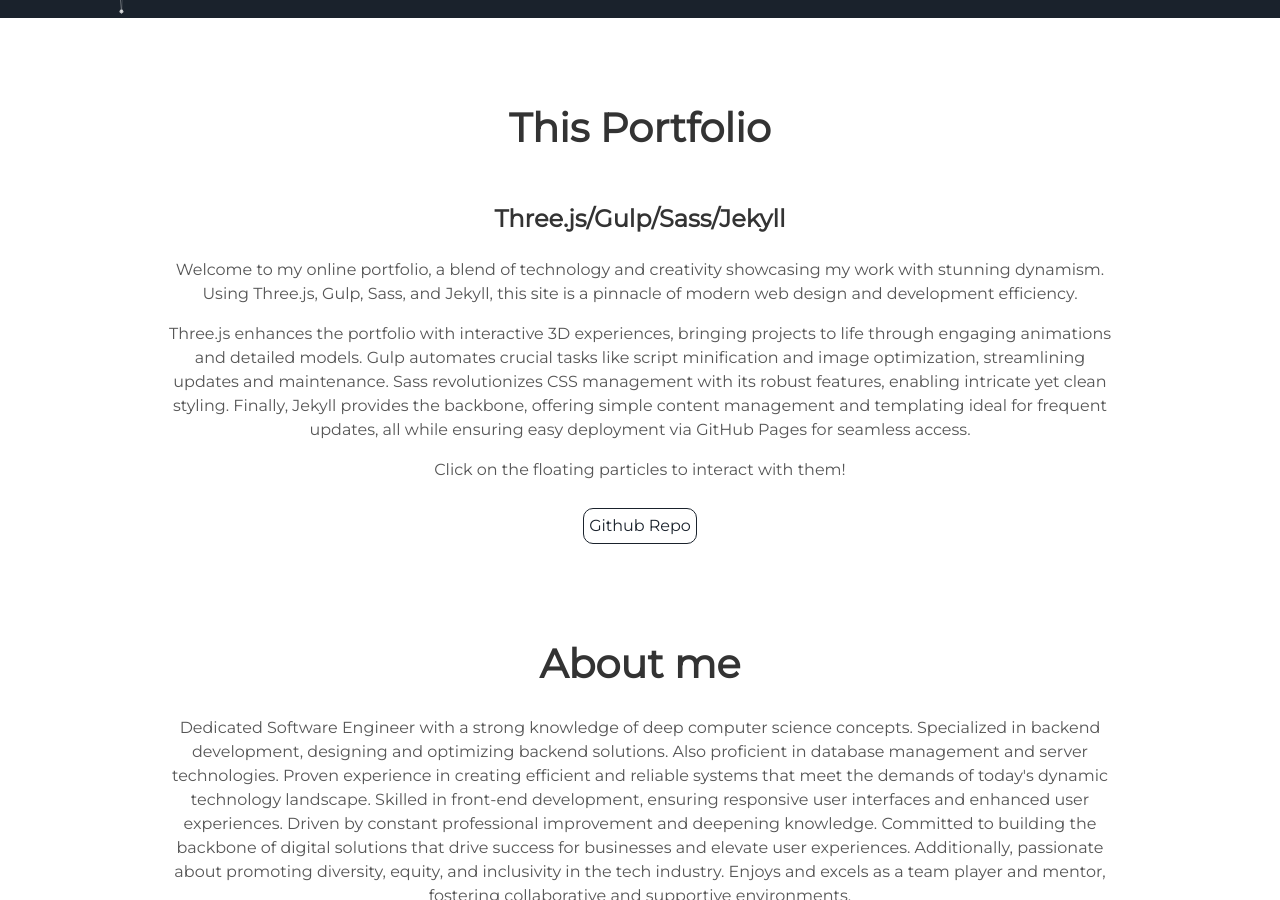
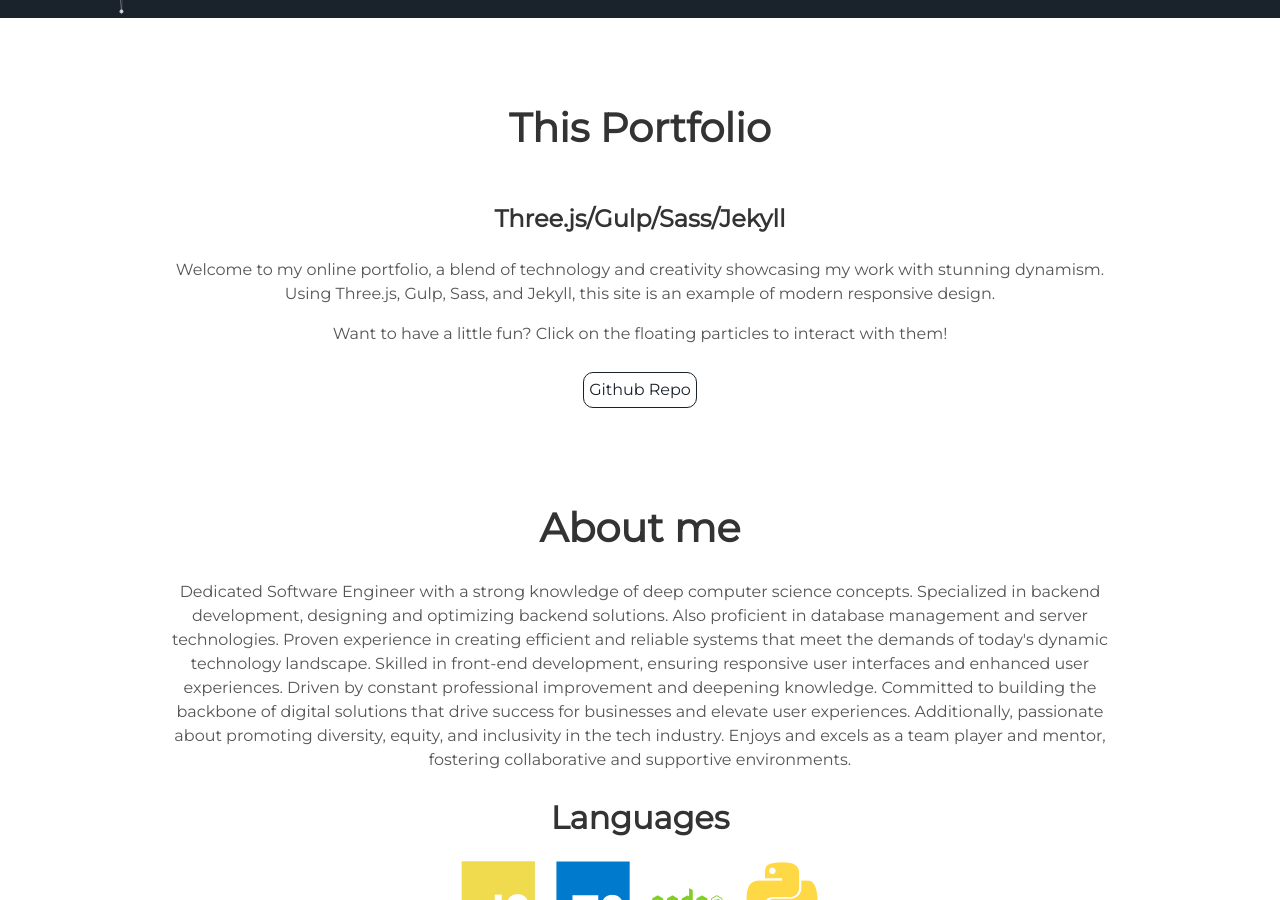
Before and after one commit to RyanGC93/RyanGC93.github.io, a Jekyll site: the page built from index.html, in a window 1280 px wide and 900 px high, scrolled down 882 px. Built offline with Jekyll 4.4.1, drawn with Linux system fonts in a browser that asks for light colours.

Commit message:
this is what i am working on :

```diff
--- a/_includes/portfolio.html
+++ b/_includes/portfolio.html
@@ -4,20 +4,12 @@
   <p>
     Welcome to my online portfolio, a blend of technology and creativity
     showcasing my work with stunning dynamism. Using Three.js, Gulp, Sass, and
-    Jekyll, this site is a pinnacle of modern web design and development
-    efficiency.
+    Jekyll, this site is an example of modern responsive design.
   </p>
   <p>
-    Three.js enhances the portfolio with interactive 3D experiences, bringing
-    projects to life through engaging animations and detailed models. Gulp
-    automates crucial tasks like script minification and image optimization,
-    streamlining updates and maintenance. Sass revolutionizes CSS management
-    with its robust features, enabling intricate yet clean styling. Finally,
-    Jekyll provides the backbone, offering simple content management and
-    templating ideal for frequent updates, all while ensuring easy deployment
-    via GitHub Pages for seamless access.
+    Want to have a little fun? Click on the floating particles to interact with
+    them!
   </p>
-  <p>Click on the floating particles to interact with them!</p>
   <a class="project-link" href="https://github.com/RyanGC93/RyanGC93.github.io"
     >Github Repo</a
   >
```
